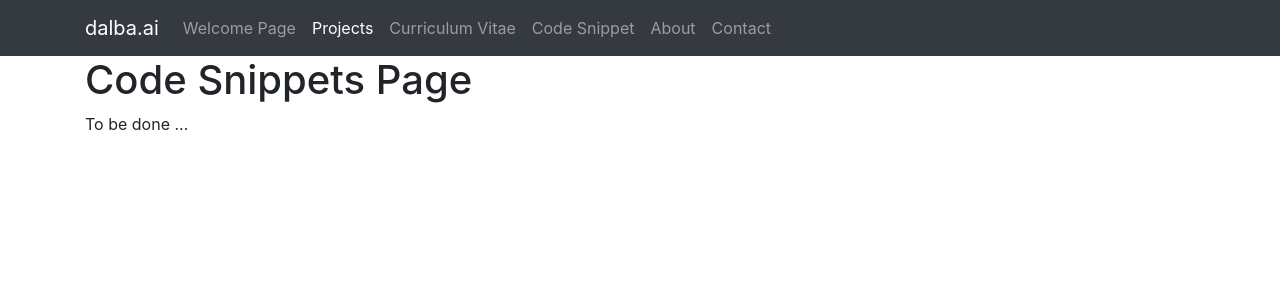
After one commit to mateuszdalba/dalba_website, a Django app: page /code_snippet/ in a window 1280 px wide. The commit adds this page. Shown: the top 300 px of the page. Run offline with Django 3.2, Linux system fonts and the light colour scheme; some libraries are stand-ins or nearby versions.

Commit message:
Adding code snippets, cv templates

```diff
--- a/portfolio/templates/base.html
+++ b/portfolio/templates/base.html
@@ -19,17 +19,17 @@
 
         <div class="collapse navbar-collapse" id="navbarSupportedContent">
           <ul class="navbar-nav mr-auto">
-            <li class="nav-item active">
-              <a class="nav-link" href="{% url 'welcome_page' %}">Welcome Page</a>
+            <li>
+            <a class="nav-link" href="{% url 'welcome_page' %}">Welcome Page</a>
             </li>
             <li class="nav-item active">
               <a class="nav-link" href="{% url 'project_index' %}">Projects</a>
             </li>
             <li>
-              <a class="nav-item nav-link" href="#">Curriculum Vitae</a>
+              <a class="nav-item nav-link" href="{% url 'cv' %}">Curriculum Vitae</a>
             </li>
             <li>
-              <a class="nav-item nav-link" href="#">Code Snippet</a>
+              <a class="nav-item nav-link" href="{% url 'code_snippet' %}">Code Snippet</a>
             </li>
             <li>
               <a class="nav-item nav-link" href="{% url 'about' %}">About</a>
--- /dev/null
+++ b/portfolio/templates/code_snippets.html
@@ -0,0 +1,7 @@
+{% extends "base.html" %}
+
+{% block page_content %}
+<h1> Code Snippets Page </h1>
+
+<t> To be done ... </t>
+{% endblock %}
--- a/portfolio/templates/welcome_page.html
+++ b/portfolio/templates/welcome_page.html
@@ -21,8 +21,8 @@
     <br>
     <div>
     <a href="{% url 'project_index' %}" class="header-link">Projects</a>
-    <a href="#" class="header-link">Code Snippets</a>
-    <a href="#" class="header-link">Curriculum Vitae</a>
+    <a href="{% url 'code_snippet'%}" class="header-link">Code Snippets</a>
+    <a href="{% url 'cv' %}" class="header-link">Curriculum Vitae</a>
     <a href="{% url 'about' %}" class="header-link">About</a>
     <a href="{% url 'contact' %}" class="header-link">Contact</a>
     </div>
--- a/portfolio/urls.py
+++ b/portfolio/urls.py
@@ -22,4 +22,6 @@ urlpatterns = [
     path('admin/', admin.site.urls),
     path('projects/', include("projects.urls")),
     path('about/', views.about, name='about'),
+    path('code_snippet/', views.code_snippet, name='code_snippet'),
+    path('cv/', views.cv, name='cv')
 ]
--- a/portfolio/views.py
+++ b/portfolio/views.py
@@ -7,3 +7,9 @@ def about(request):
 
 def welcome(request):
     return render(request, 'welcome_page.html')
+
+def code_snippet(request):
+    return render(request, 'code_snippets.html')
+
+def cv(request):
+    return render(request, 'cv.html')
```
Also changed, not shown: portfolio/templates/cv.html (added, +7 -0 lines), db.sqlite3.
